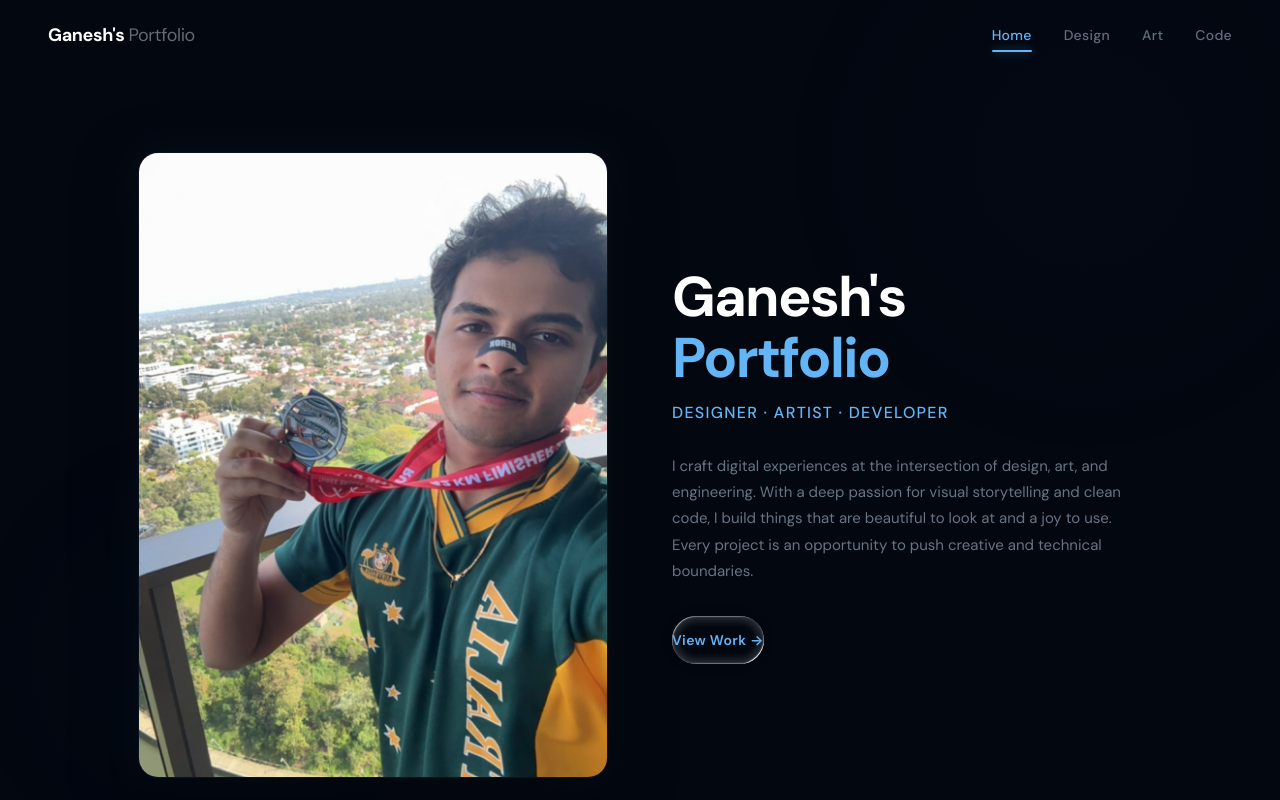
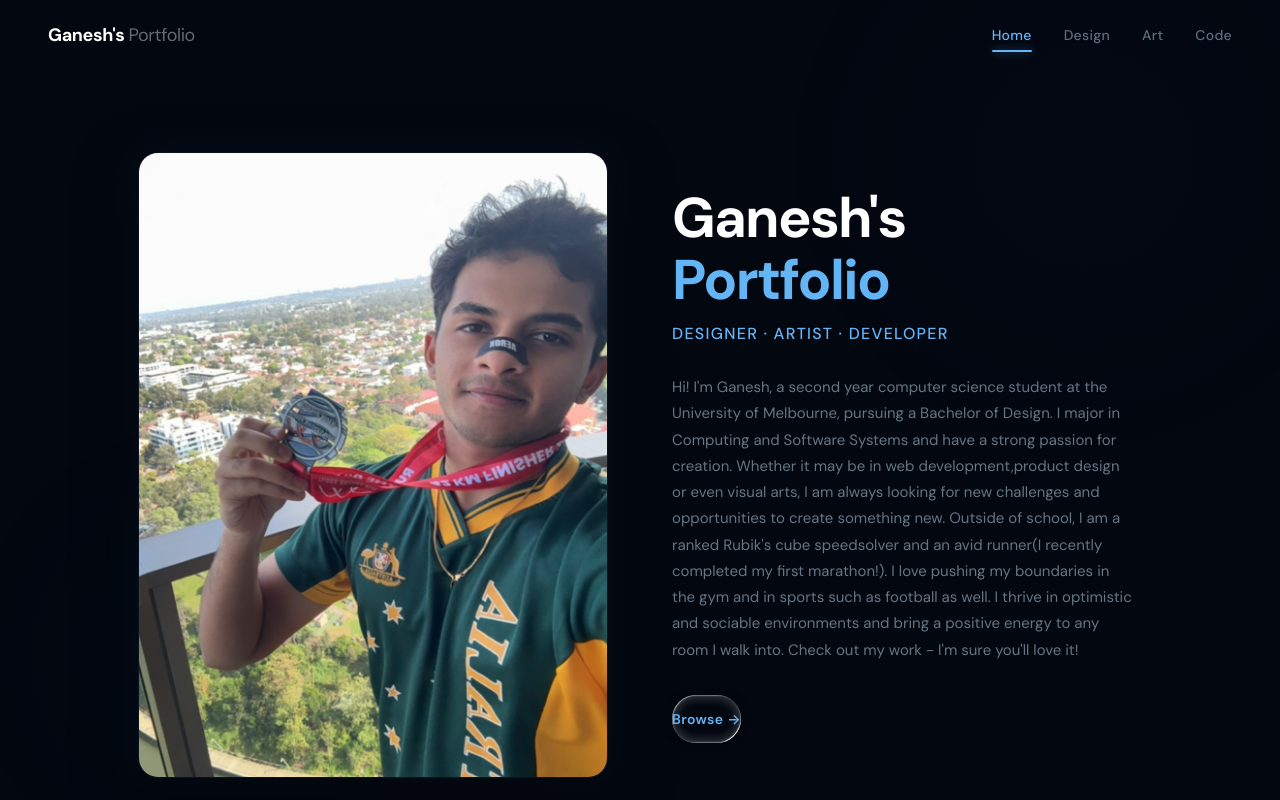
Before and after one commit to git-ganesh123/ganesh-portfolio, a React (Vite) app: page / in a window 1280 px wide. Shown: the top 800 px of the page. Built offline with nearby package versions, Linux system fonts and the light colour scheme.

Commit message:
text changes

```diff
--- a/src/App.jsx
+++ b/src/App.jsx
@@ -563,14 +563,20 @@ function HomePage({ setCurrentPage }) {
             Designer · Artist · Developer
           </p>
           <p style={{ color: "rgba(136,153,170,0.75)", fontSize: 15, lineHeight: 1.75, marginTop: 28, maxWidth: 460 }}>
-            I craft digital experiences at the intersection of design, art, and engineering.
-            With a deep passion for visual storytelling and clean code, I build things that
-            are beautiful to look at and a joy to use. Every project is an opportunity to
-            push creative and technical boundaries.
+            Hi! I'm Ganesh, a second year computer science student at the University of Melbourne, pursuing a Bachelor of Design.
+            I major in Computing and Software Systems and have a strong passion for creation. Whether it may be in web development,product design
+            or even visual arts, I am always looking for new challenges and opportunities to create something new.
+
+            Outside of school, I am a ranked Rubik's cube speedsolver and an avid runner(I recently completed my first marathon!).
+            I love pushing my boundaries in the gym and in sports such as football as well.
+            I thrive in optimistic and sociable environments and bring a positive energy to any room I walk into.
+
+            Check out my work - I'm sure you'll love it!
+
           </p>
           <div style={{ display: "flex", gap: 12, marginTop: 32 }}>
             <LiquidGlassButton onClick={() => setCurrentPage("design")}>
-              View Work →
+              Browse →
             </LiquidGlassButton>
           </div>
         </motion.div>
```
